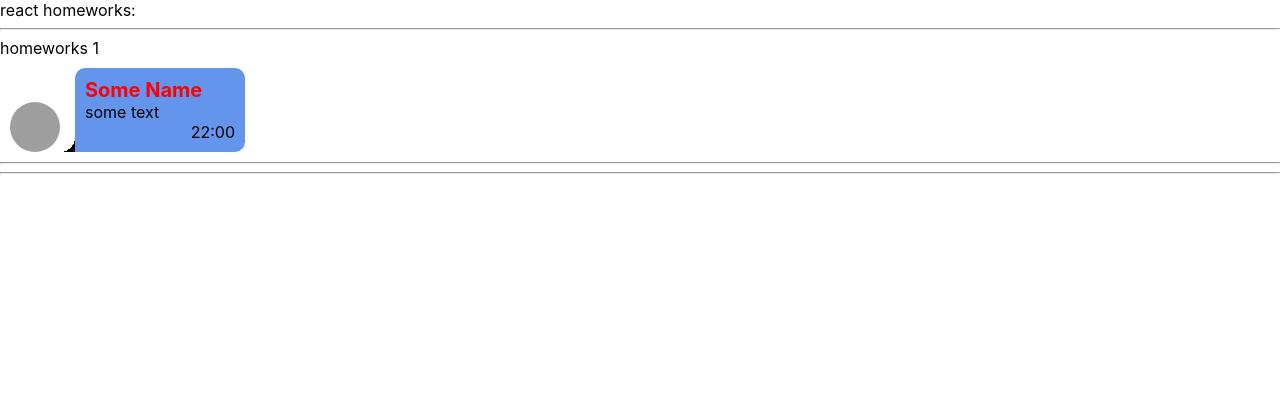
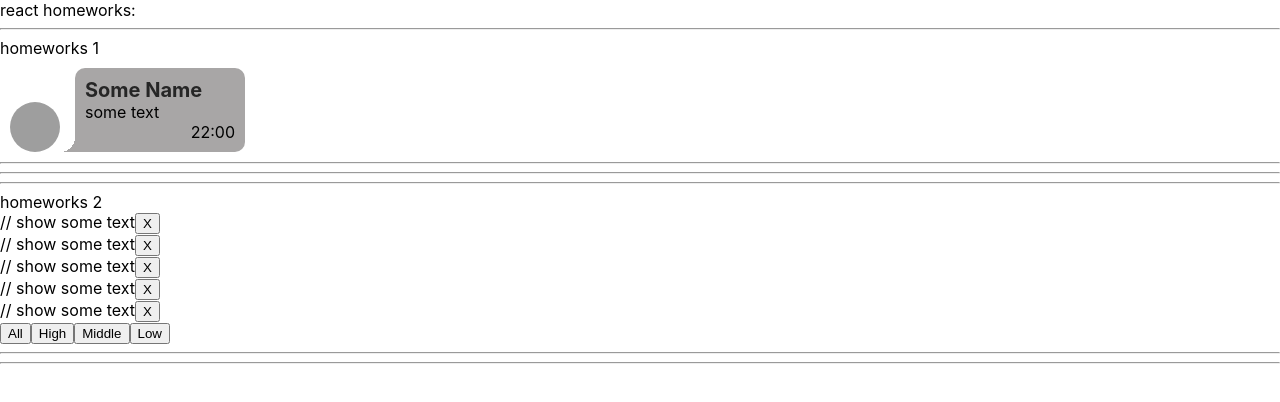
Before and after one commit to MichaelNovickiy/tasks_from_ignat, a React (Create React App) app: page / in a window 1280 px wide. Shown: the top 402 px of the page. Built offline with nearby package versions, Linux system fonts and the light colour scheme; grey boxes are pictures that could not be loaded.

Commit message:
second task completed

```diff
--- a/src/p1-main/m1-ui/u1-app/App.tsx
+++ b/src/p1-main/m1-ui/u1-app/App.tsx
@@ -1,13 +1,14 @@
 import React from 'react'
 import s from './App.module.css'
 import HW1 from '../../../p2-homeworks/h1/HW1'
+import HW2 from '../../../p2-homeworks/h2/HW2'
 
 function App() {
     return (
         <div className={s.App}>
             <div>react homeworks:</div>
             <HW1/>
-            {/*<HW2/>*/}
+            <HW2/>
             {/*<HW3/>*/}
             {/*<HW4/>*/}
             {/*<HW5/>*/}
--- a/src/p2-homeworks/h1/Message.module.css
+++ b/src/p2-homeworks/h1/Message.module.css
@@ -12,14 +12,14 @@
 
 .data {
     padding: 10px;
-    background-color: cornflowerblue;
+    background-color: #a8a6a6;
     border-radius: 10px 10px 10px 0;
 }
 
 .angle {
     width: 15px;
     height: 15px;
-    background: radial-gradient(circle at 0 0, rgba(0,0,0,0) 15px, rgba(0,0,0,1) 0);
+    background: radial-gradient(circle at 0 0, rgba(0, 0, 0, 0) 15px, rgba(168, 166, 166, 1) 0);
 }
 
 .text {
@@ -32,10 +32,10 @@
 .name {
     font-size: 20px;
     font-weight: bold;
-    color: red;
+    color: #262626;
 }
 
-.time{
+.time {
     display: flex;
     justify-content: flex-end;
 }
--- a/src/p2-homeworks/h2/Affair.tsx
+++ b/src/p2-homeworks/h2/Affair.tsx
@@ -1,18 +1,17 @@
 import React from 'react'
+import {AffairType} from "./HW2";
 
 type AffairPropsType = {
-    // key не нужно типизировать
-    affair: any // need to fix any
-    deleteAffairCallback: any // need to fix any
+    affair: AffairType
+    deleteAffairCallback: (_id: number) => void
 }
 
-function Affair(props: AffairPropsType) {
-    const deleteCallback = () => {}// need to fix
+function Affair  (props: AffairPropsType) {
+    const deleteCallback = ()=>{
+        props.deleteAffairCallback(props.affair._id)}
 
     return (
-        <div>
-            // show some text
-
+        <div>// show some text
             <button onClick={deleteCallback}>X</button>
         </div>
     )
--- a/src/p2-homeworks/h2/Affairs.tsx
+++ b/src/p2-homeworks/h2/Affairs.tsx
@@ -1,26 +1,34 @@
 import React from 'react'
-import Affair from './Affair'
-import {AffairType} from './HW2'
+import {AffairType, FilterType} from './HW2'
+import Affair from "./Affair";
 
 type AffairsPropsType = { // need to fix any
-    data: any
-    setFilter: any
-    deleteAffairCallback: any
+    data: Array<AffairType>
+    setFilter: (filer: FilterType) => void
+    deleteAffairCallback: (id: number) => void
 }
 
 function Affairs(props: AffairsPropsType) {
     const mappedAffairs = props.data.map((a: AffairType) => (
         <Affair // should work
-            key={a._id} // кеи ОБЯЗАТЕЛЬНЫ в 99% - так что лучше их писать всегда при создании компонент в мапе
+            key={a._id}
             affair={a}
             deleteAffairCallback={props.deleteAffairCallback}
         />
     ))
 
-    const setAll = () => {} // need to fix
-    const setHigh = () => {}
-    const setMiddle = () => {}
-    const setLow = () => {}
+    const setAll = () => {
+        props.setFilter('all')
+    }
+    const setHigh = () => {
+        props.setFilter('high')
+    }
+    const setMiddle = () => {
+        props.setFilter('middle')
+    }
+    const setLow = () => {
+        props.setFilter('low')
+    }
 
     return (
         <div>
--- a/src/p2-homeworks/h2/HW2.tsx
+++ b/src/p2-homeworks/h2/HW2.tsx
@@ -2,12 +2,12 @@
 import Affairs from './Affairs'
 
 // types
-export type AffairPriorityType = any // need to fix any
-export type AffairType = any // need to fix any
+export type AffairPriorityType = 'high' | 'low' | 'middle'
+export type AffairType = { _id: number, name: string, priority: AffairPriorityType }
 export type FilterType = 'all' | AffairPriorityType
 
 // constants
-const defaultAffairs: any = [ // need to fix any
+const defaultAffairs: Array<AffairType> = [
     {_id: 1, name: 'React', priority: 'high'},
     {_id: 2, name: 'anime', priority: 'low'},
     {_id: 3, name: 'games', priority: 'low'},
@@ -16,20 +16,25 @@
 ]
 
 // pure helper functions
-export const filterAffairs = (affairs: any, filter: any): any => { // need to fix any
+export const filterAffairs = (affairs: Array<AffairType>, filter: FilterType): Array<AffairType> => {
     if (filter === 'all') return affairs
-    else return // need to fix
+    else if (filter === 'high') return affairs.filter(f => f.priority === filter)
+    else if (filter === 'middle') return affairs.filter(f => f.priority === filter)
+    else if (filter === 'low') return affairs.filter(f => f.priority === filter)
+    else {}
+    return []
 }
-export const deleteAffair = (affairs: any, _id: any): any => { // need to fix any
-    return // need to fix
+export const deleteAffair = (affairs: Array<AffairType>, _id: number): Array<AffairType> => {
+    return affairs.filter(f => f._id !== _id)
 }
 
 function HW2() {
-    const [affairs, setAffairs] = useState<any>(defaultAffairs) // need to fix any
+    const [affairs, setAffairs] = useState<Array<AffairType>>(defaultAffairs)
     const [filter, setFilter] = useState<FilterType>('all')
 
     const filteredAffairs = filterAffairs(affairs, filter)
-    const deleteAffairCallback = (_id: any) => setAffairs(deleteAffair(affairs, _id)) // need to fix any
+    const deleteAffairCallback = (_id: number) =>
+        setAffairs(deleteAffair(affairs, _id))
 
     return (
         <div>
```
